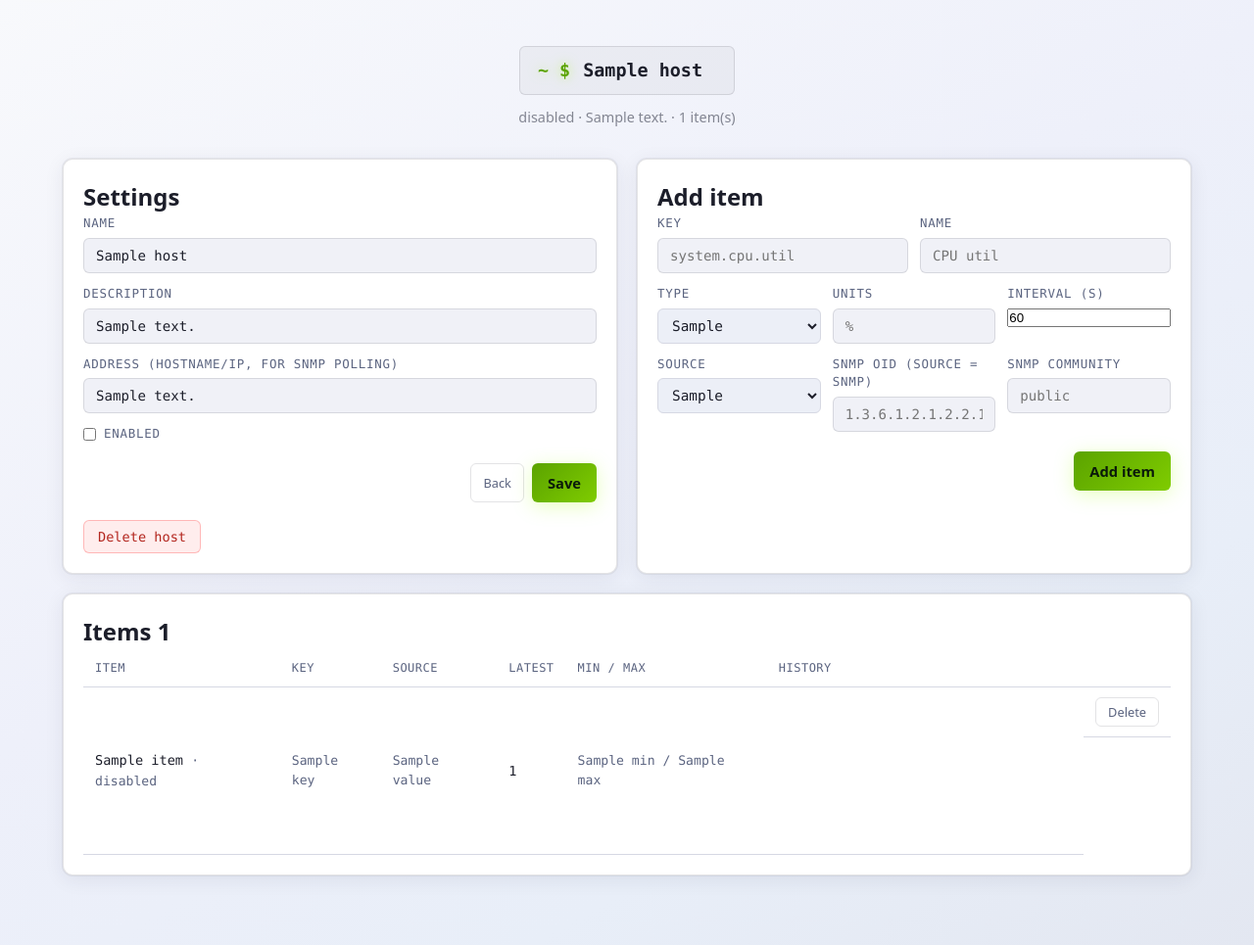
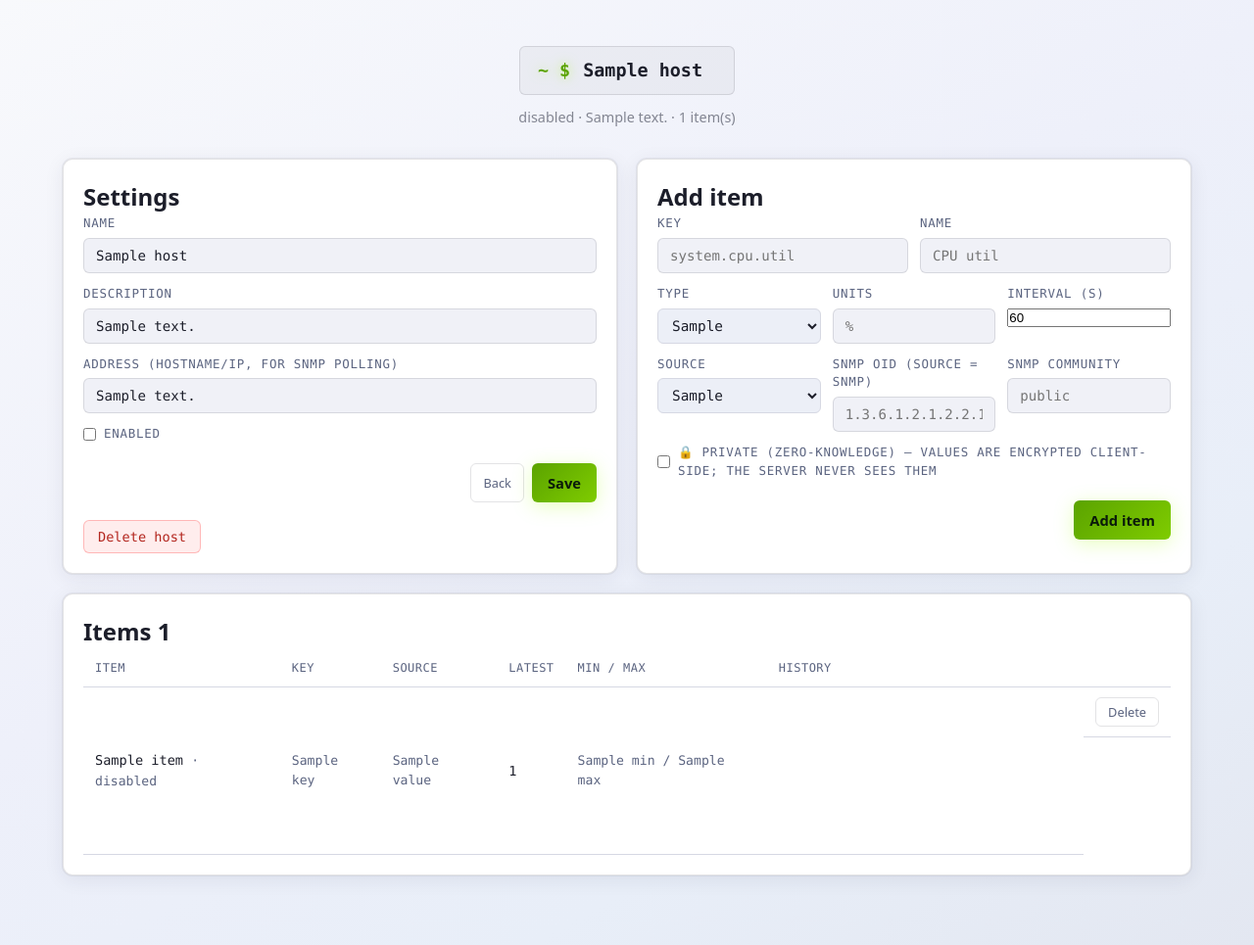
Before and after one commit to stackopshq/ghostmon, a FastAPI app: template templates/hosts/detail.html in a window 1280 px wide. Shown: the part 71-1036 px from the top of the page at 98% size. Run offline with FastAPI, Linux system fonts and the light colour scheme; the template is opened without the code that fills it: most values are stand-ins (such as "Sample title", 1, 10 or a date in 2020); parts of the project's set-up code (start-up, migrations or seed data) failed here and were passed over.

Commit message:
feat(privacy): zero-knowledge private items — in-browser decryption (#23)
Complete the headline privacy USP: a private item's values are decrypted in the
browser with a key the server never sees.

- static/zk.js: Web Crypto AES-GCM. Reads the key from the URL fragment (#k=…) —
  fragments are never sent to the server — and decrypts elements carrying the
  ciphertext, in place. Wire format matches app/core/security/zk.py.
- Host detail page: an is_private checkbox on the add-item form; private items
  render their latest value as a locked cipher span (decrypted client-side) with a
  🔒 source tag; a banner explains the #k= mechanism. Includes zk.js.

Tests: the page exposes the ciphertext for in-browser decryption and loads zk.js.
Full suite 165 passed; ruff + mypy(strict) green. Verified end-to-end with a real
browser (Playwright): no key → locked; #k=KEY → the CLI-encrypted value is
decrypted to plaintext in-page. The server only ever held ciphertext.

```diff
--- a/app/api/routes/web/hosts.py
+++ b/app/api/routes/web/hosts.py
@@ -202,6 +202,7 @@ async def create_item_form(
     source: str = Form("trapper"),
     oid: str | None = Form(None),
     community: str | None = Form(None),
+    is_private: str | None = Form(None),
 ) -> HTMLResponse | RedirectResponse:
     user = await resolve_current_user(request, session)
     if user is None:
@@ -220,6 +221,7 @@ async def create_item_form(
             interval=interval,
             source=ItemSource(source),
             config=config,
+            is_private=is_private == "on",
         )
     except (ValueError, TypeError) as exc:
         context = await _host_detail_context(session, user, host_id, error=str(exc))
--- a/static/style.css
+++ b/static/style.css
@@ -604,6 +604,10 @@ footer a:hover { color: var(--brand-primary); }
 /* Server-rendered metric sparkline */
 .spark { color: var(--accent); display: block; overflow: visible; }
 
+/* Zero-knowledge private values (decrypted in-browser) */
+.zk { font-family: var(--font-mono); font-size: 0.82rem; }
+.zk-unlocked { color: var(--accent); }
+
 /* Flash: success */
 .flash-ok {
   padding: 10px 12px;
--- /dev/null
+++ b/static/zk.js
@@ -0,0 +1,50 @@
+/**
+ * Zero-knowledge decryption for private items, in the browser.
+ *
+ * The key lives in the URL fragment (#k=<base64url>) — fragments are never sent
+ * to the server, so the server stays zero-knowledge. The wire format matches
+ * app/core/security/zk.py: AES-256-GCM, token = base64url(nonce[12] || ct||tag),
+ * key = base64url(32 bytes).
+ */
+(function () {
+  function b64urlToBytes(s) {
+    s = s.replace(/-/g, "+").replace(/_/g, "/");
+    while (s.length % 4) s += "=";
+    const bin = atob(s);
+    const out = new Uint8Array(bin.length);
+    for (let i = 0; i < bin.length; i++) out[i] = bin.charCodeAt(i);
+    return out;
+  }
+
+  async function run() {
+    const nodes = document.querySelectorAll("[data-zk-cipher]");
+    if (!nodes.length) return;
+    const match = location.hash.match(/(?:^#|&)k=([^&]+)/);
+    if (!match) return; // no key in the fragment → leave values locked
+
+    let key;
+    try {
+      const raw = b64urlToBytes(decodeURIComponent(match[1]));
+      key = await crypto.subtle.importKey("raw", raw, "AES-GCM", false, ["decrypt"]);
+    } catch (_) {
+      return;
+    }
+
+    for (const node of nodes) {
+      const token = node.getAttribute("data-zk-cipher");
+      if (!token) continue;
+      try {
+        const raw = b64urlToBytes(token);
+        const nonce = raw.slice(0, 12);
+        const ciphertext = raw.slice(12);
+        const plain = await crypto.subtle.decrypt({ name: "AES-GCM", iv: nonce }, key, ciphertext);
+        node.textContent = new TextDecoder().decode(plain);
+        node.classList.add("zk-unlocked");
+      } catch (_) {
+        node.textContent = "🔓 wrong key";
+      }
+    }
+  }
+
+  run();
+})();
--- a/templates/hosts/detail.html
+++ b/templates/hosts/detail.html
@@ -18,6 +18,14 @@
 
     {% if error %}
     <div class="flash flash-error">{{ error }}</div>
+    {% endif %}
+
+    {% if item_views | selectattr('item.is_private') | list %}
+    <p class="muted" style="margin-bottom: 12px;">
+      🔒 This host has private (end-to-end encrypted) items. Append
+      <code>#k=YOUR_KEY</code> to this URL to decrypt them in your browser — the key
+      stays in the fragment and never reaches the server.
+    </p>
     {% endif %}
 
     <div class="grid-two">
@@ -96,6 +104,10 @@
               <input type="text" name="community" maxlength="255" placeholder="public">
             </label>
           </div>
+          <label class="field inline">
+            <input type="checkbox" name="is_private">
+            <span>🔒 Private (zero-knowledge) — values are encrypted client-side; the server never sees them</span>
+          </label>
           <div class="form-actions">
             <button type="submit" class="btn-primary">Add item</button>
           </div>
@@ -115,9 +127,11 @@
           <tr>
             <td>{{ iv.item.name }}{% if not iv.item.is_enabled %} <span class="muted">· disabled</span>{% endif %}</td>
             <td class="muted">{{ iv.item.key }}</td>
-            <td class="muted">{{ iv.item.source.value }}{% if iv.item.source.value == 'snmp' and iv.item.config.get('oid') %} <span style="opacity:.7">({{ iv.item.config.get('oid') }})</span>{% endif %}</td>
+            <td class="muted">{{ iv.item.source.value }}{% if iv.item.is_private %} <span title="end-to-end encrypted">🔒</span>{% endif %}{% if iv.item.source.value == 'snmp' and iv.item.config.get('oid') %} <span style="opacity:.7">({{ iv.item.config.get('oid') }})</span>{% endif %}</td>
             <td>
-              {% if iv.latest is none %}<span class="muted">—</span>
+              {% if iv.item.is_private %}
+                {% if iv.latest %}<span class="zk" data-zk-cipher="{{ iv.latest.value_text }}">🔒 private</span>{% else %}<span class="muted">🔒 —</span>{% endif %}
+              {% elif iv.latest is none %}<span class="muted">—</span>
               {% elif iv.latest.value_num is not none %}{{ iv.latest.value_num }}{{ ' ' ~ iv.item.units if iv.item.units }}
               {% else %}{{ iv.latest.value_text }}{% endif %}
             </td>
@@ -151,3 +165,7 @@
   </div>
 </main>
 {% endblock %}
+
+{% block scripts %}
+<script src="/static/zk.js?v={{ v }}" defer></script>
+{% endblock %}
```
Also changed, not shown: docs/roadmap.md (+5 -5 lines), tests/test_hosts.py (+31 -0 lines), README.md, 1 other file.
